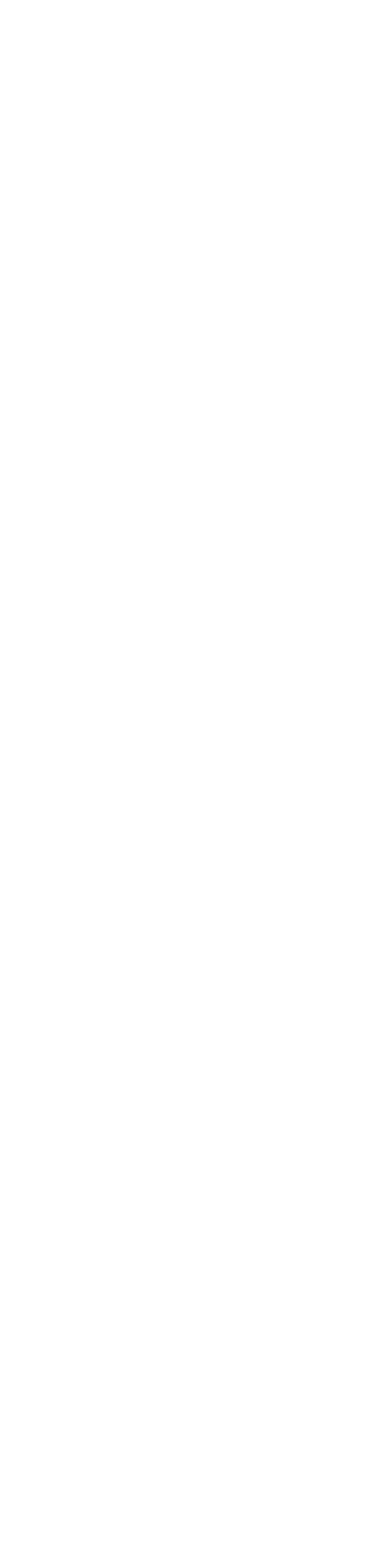
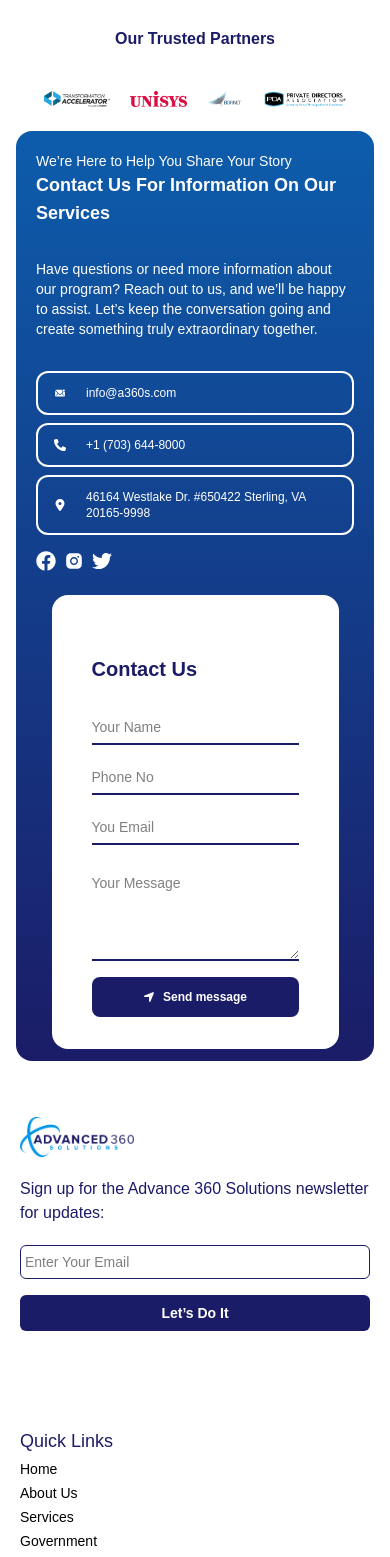
Before and after one commit to musadiqbalouch/advance-350-solution-project, a React (Vite) app: page / in a window 390 px wide. Shown: the part 2880-4437 px from the top of the page. Before the commit the page ends 2899 px from the top, so only its background shows below. Built offline with nearby package versions, Linux system fonts and the light colour scheme.

Commit message:
Changes in section for responsive

```diff
--- a/src/Components/HomePage/AdvanceSolution/AdvanceSolution.jsx
+++ b/src/Components/HomePage/AdvanceSolution/AdvanceSolution.jsx
@@ -4,7 +4,7 @@ import advancesolutionimage from "../../../assets/advancesolutionimage.png";
 
 const AdvanceSolution = () => {
   return (
-    <div className=" w-full  flex  items-center justify-center p-10  s_phone:flex-col s_phone:p3 s_phone:gap-5  tablet:flex-row ">
+    <div className=" w-full m-auto  flex  items-center justify-center p-10  s_phone:flex-col s_phone:p3 s_phone:gap-5  tablet:flex-row ">
       <div className=" tablet:w-[40%] ">
         <p className=" font-bold text-[#0096E8]  s_phone:text-xl  laptop-sm:text-2xl laptop:text-3xl   laptop-lg:text-4xl">
           Advanced solutions for advanced problems.{" "}
--- a/src/Components/HomePage/ContactUs/ContactUs.jsx
+++ b/src/Components/HomePage/ContactUs/ContactUs.jsx
@@ -8,30 +8,39 @@ import Form from "./Form";
 
 const ContactUs = () => {
   return (
-    <div className=" flex items-center justify-center  w-full">
-      <div className="bg-linear-[360deg] container m-auto gap-10  w-[84%] p-6  from-[#1B1C67]  to-[#0096E8] to-[188.17%] text-white flex  items-center justify-center rounded-2xl">
-        <div className=" w-[40%]  p-2 ">
-          <h3>We’re Here to Help You Share Your Story</h3>
-          <h1 className="text-3xl font-bold">
-            Contact Us For <br /> Information On <br /> Our Services
+    <div className=" flex items-center justify-center s_phone:p-4    w-full  ">
+      <div
+        className="bg-linear-[360deg]  flex  items-center justify-center rounded-2xl  container m-auto gap 10  p6  from-[#1B1C67]
+       to-[#0096E8] to-[188.17%] text-white s_phone:flex-col s_phone:p-3 tablet:flex-row tablet:gap-10  laptop:px-10 "
+      >
+        <div className=" w-fit laptop-sm:w-[40%]  p-2 ">
+          <h3 className=" s_phone:text-sm   laptop:text-base">
+            We’re Here to Help You Share Your Story
+          </h3>
+          <h1 className="text-3xl font-bold  s_phone:text-lg laptop:text-3xl  laptop:w-65 ">
+            Contact Us For Information On Our Services
           </h1>
-          <p className="text-base my-8">
+          <p className="text-base my-8  s_phone:text-sm  ">
             Have questions or need more information about our program? Reach out
             to us, and we’ll be happy to assist. Let’s keep the conversation
             going and create something truly extraordinary together.
           </p>
-          <div className=" flex  flex-col gap-2 ">
+          <div className=" w10 wfit flex  flex-col gap-2 ">
             {Informations.map((information, index) => (
               <div
-                className="flex gap-5 items-center border-2 rounded-xl py-3  px-4"
+                className="flex gap-5 items-center border-2 rounded-xl py-3  px-4  laptop:w-100 "
                 key={index}
               >
-                <h3 className="text-xl ">{information.logo}</h3>
-                <h3 className="w-70  ">{information.contact}</h3>
+                <h3 className="text-xl s_phone:text-xs laptop:text-xl ">
+                  {information.logo}
+                </h3>
+                <h3 className=" s_phone:text-xs laptop:text-base ">
+                  {information.contact}
+                </h3>
               </div>
             ))}
           </div>
-          <div className="flex py-4 text-3xl gap-2">
+          <div className="flex py-4 text-3xl gap-2  s_phone:text-xl">
             <FaFacebook />
             <AiFillInstagram />
             <FaTwitter />
--- a/src/Components/HomePage/ContactUs/Form.jsx
+++ b/src/Components/HomePage/ContactUs/Form.jsx
@@ -5,34 +5,41 @@ import Input from "../../Comman/Input";
 
 const Form = () => {
   return (
-    <div className="bg-white text-black placeholder:text-black  w-[60%]  p-8 rounded-2xl">
-      <h1 className="text-4xl my-7 font-bold text-[#1B1C67]">Contact Us </h1>
-      <form className="flex flex-col gap-7 ">
+    <div className="bg-white text-black placeholder:text-black   tablet:w-[60%]  p-8 rounded-2xl s_phone:px-5  m_phone:px-10">
+      <h1 className="my-7 font-bold text-[#1B1C67]  s_phone:text-xl  laptop:text-4xl ">
+        Contact Us{" "}
+      </h1>
+      <form className="flex flex-col gap-7 s_phone:gap-4 laptop:gap-10   ">
         <Input
-          className={"border-b-2 border-[#1B1C67] py-1 outline-none"}
+          className={
+            "border-b-2 border-[#1B1C67] py-1 outline-none  s_phone:placeholder:text-sm  laptop:placeholder:text-base"
+          }
           placeholder={"Your Name "}
           type={"text"}
         />
         <Input
-          className="border-b-2 border-[#1B1C67] py-1 outline-none"
+          className="border-b-2 border-[#1B1C67] py-1 outline-none s_phone:placeholder:text-sm  laptop:placeholder:text-base"
           type="text"
           placeholder="Phone No "
         />
         <Input
-          className="border-b-2 border-[#1B1C67] py-1 outline-none"
+          className="border-b-2 border-[#1B1C67] py-1 outline-none  s_phone:placeholder:text-sm  laptop:placeholder:text-base"
           type="text"
           placeholder="You Email "
         />
         <Input
-          className="border-b-2 border-[#1B1C67] py-3 h-25 outline-none"
+          className="border-b-2 border-[#1B1C67] py-3 h-25 outline-none  s_phone:placeholder:text-sm  laptop:placeholder:text-base"
           type="textarea"
           placeholder="Your Message "
         ></Input>
-        <span className="flex items-center text-base w-55 h-15 gap-2  justify-center text-white rounded-lg  bg-[#1B1C67]">
+        <span
+          className="flex items-center text-base  gap-2  justify-center text-white rounded-lg
+          s_phone:h-10 s_phone:text-xs bg-[#1B1C67]  laptop:text-base   laptop:h-15  laptop:w-55"
+        >
           <FaLocationArrow />
           <CommanButton
             text={"Send message"}
-            className={" text-white font-bold "}
+            className={" text-white font-bold   "}
           />
         </span>
       </form>
--- a/src/Components/HomePage/Footer/Footer.jsx
+++ b/src/Components/HomePage/Footer/Footer.jsx
@@ -8,35 +8,50 @@ console.log("🚀 ~ foorterContent1:", foorterContent1);
 
 const Footer = () => {
   return (
-    <div className="w-full">
-      <div className="w-full flex items-center justify-center py-8 gap-20 mt-10">
-        <div className="w-[30%] ">
-          <img src={advanceSolutionLogo} alt="" />
+    <div className="w-full  ">
+      <div
+        className="w-full flex items-center justify-center   gap-20 mt-10 s_phone:flex-col s_phone:px-5
+       tablet:flex-row  laptop:py-8 laptop:px-15"
+      >
+        <div className=" tablet:w-[40%] laptop:w-[30%]  ">
+          <img
+            src={advanceSolutionLogo}
+            className="s_phone:h-10  laptop:h-15"
+            alt=""
+          />
           <p className="text-[#1B1C67] py-5 font-normal">
-            Sign up for the Advance 360 Solutions newsletter <br /> for updates:
+            Sign up for the Advance 360 Solutions newsletter for updates:
           </p>
           <Input
             type={"email"}
             placeholder={"Enter Your Email"}
             className={
-              "outline-none border border-[#1B1C67] w-full rounded-md py-1 px-1"
+              "outline-none border border-[#1B1C67] w-full rounded-md py-1 px-1 s_phone:placeholder:text-sm"
             }
           />
           <CommanButton
             text={"Let’s Do It"}
             className={
-              "bg-[#1B1C67] text-white w-full my-4 py-2 text-base font-bold rounded-md"
+              "bg-[#1B1C67] text-white w-full my-4 py-2 text-base font-bold rounded-md  s_phone:text-sm "
             }
           />
         </div>
 
-        <div>
-          <div className="w[60%] text-lg  font-normal flex  justify-between px-2">
+        <div className=" tablet:w-[60%] ">
+          <div
+            className=" text-lg   font-normal flex   justify-between px2  s_phone:flex-col  s_phone:gap-5
+           tablet:flex-row   "
+          >
             {foorterContent1.map((footer, index) => (
-              <div key={index} className=" flex flex-col gap-4">
-                <h2 className="text-[#1B1C67]">{footer.title}</h2>
+              <div
+                key={index}
+                className=" flex flex-col  s_phone:gap-1   tablet:w-100 tablet:gap-3   "
+              >
+                <h2 className="text-[#1B1C67] tablet:text-base laptop:text-lg">
+                  {footer.title}
+                </h2>
                 {footer.array.map((txt) => (
-                  <h4 className="flex gap-2 items-center text-sm  w-50  ">
+                  <h4 className="flex gap-2 items-center text-sm  w50 tablet:text-xs laptop:text-sm ">
                     {txt.logo}
                     {txt.text}
                   </h4>
@@ -47,7 +62,7 @@ const Footer = () => {
         </div>
       </div>
       <div className="w-full text-center bg-amber-300">
-        <p className="text-white text-base bg-[#1B1C67] py-3">
+        <p className="text-white text-base bg-[#1B1C67] py-3  s_phone:text-sm">
           Ⓒ All Rights Reserved 2024{" "}
           <span className="font-bold">-Advance 360 Solutions</span>. Powered by
           <span className="font-bold">Apex Web Studios</span>
--- a/src/Components/HomePage/HomePage.jsx
+++ b/src/Components/HomePage/HomePage.jsx
@@ -18,9 +18,9 @@ const HomPage = () => {
       <AboutCompany />
       <OurService />
       <AdvanceSolution />
-      {/* <TrustedPartners />
+      <TrustedPartners />
       <ContactUs />
-      <Footer /> */}
+      <Footer />
     </div>
   );
 };
--- a/src/Components/HomePage/TrustedPartners/TrustedPartners.jsx
+++ b/src/Components/HomePage/TrustedPartners/TrustedPartners.jsx
@@ -2,14 +2,18 @@ import React from "react";
 import { TrustedPartnersLogo } from "../../Constants/Data";
 const TrustedPartners = () => {
   return (
-    <div className="flex flex-col items-center justify-center p-20 gap-10">
-      <h2 className="text-4xl font-bold text-[#1B1C67]">
+    <div className="flex flex-col items-center justify-center p-20 gap-10  s_phone:p-2 ">
+      <h2 className="text-4xl font-bold text-[#1B1C67]  s_phone:text-base tablet:text-xl  laptop:text-3xl  ">
         Our Trusted Partners
       </h2>
-      <div className="flex items-center gap-20 ">
+      <div className="flex items-center gap- s_phone:gap-5  tablet:gap-13 laptop:gap-17 laptop-lg:gap-20 ">
         {TrustedPartnersLogo.map((logo) => (
           <div>
-            <img className="w40 h-9 object-cover" src={logo.image} alt="" />
+            <img
+              className=" h-9 object-cover w-full s_phone:h-3  m_phone:h-4 phone:h-5  tablet:h-6  laptop:h-9"
+              src={logo.image}
+              alt=""
+            />
           </div>
         ))}
       </div>
```
Also changed, not shown: 1 other file (tests, documents, lock files or other folders).
